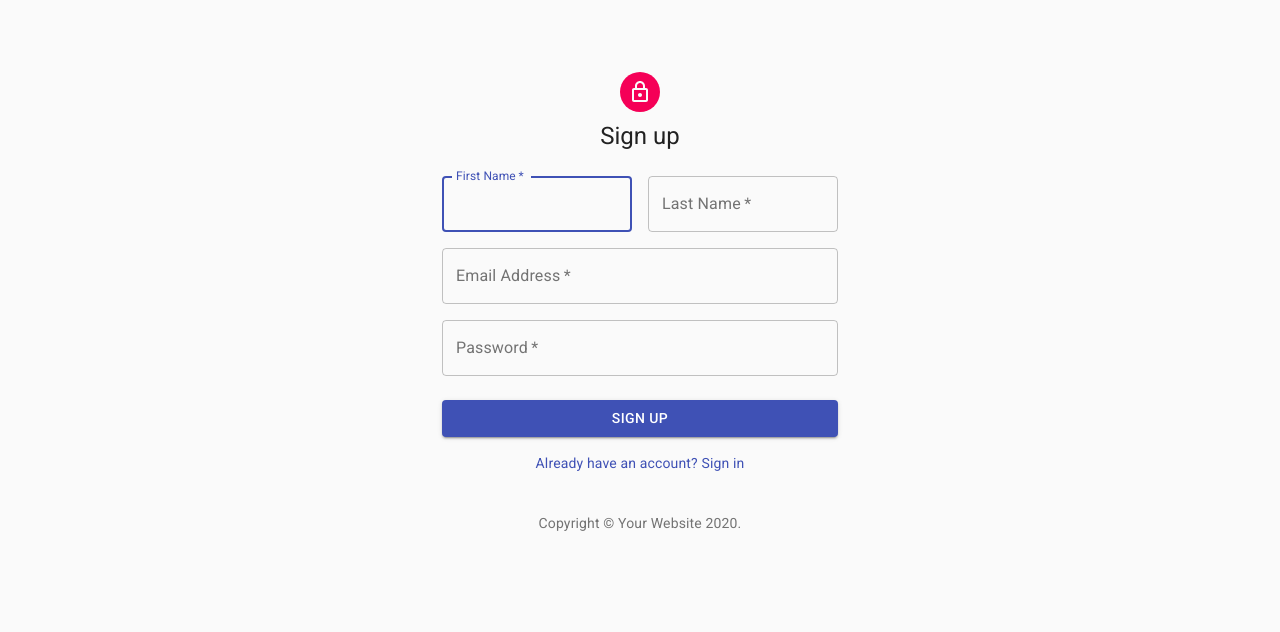
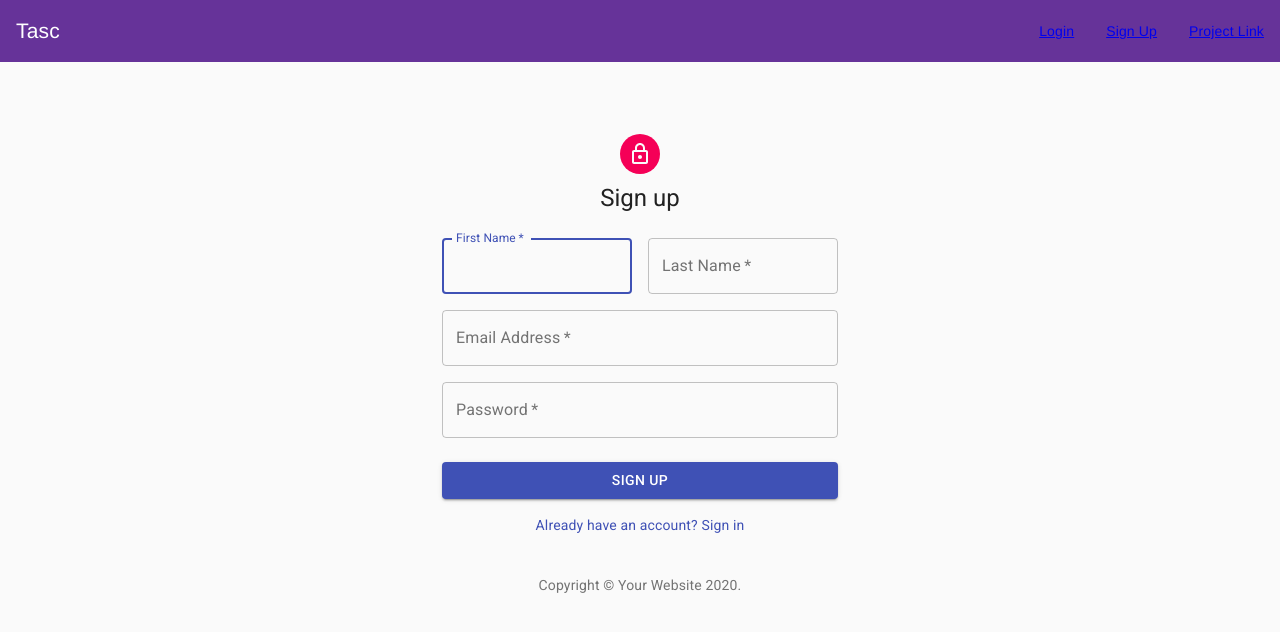
Before and after one commit to maverickamit/tasc, a React (Create React App) app: page /signup in a window 1280 px wide. Shown: the top 632 px of the page. Built offline with nearby package versions, Linux system fonts and the light colour scheme.

Commit message:
feat: displaying navbar with links to diff pages

```diff
--- a/package.json
+++ b/package.json
@@ -11,6 +11,7 @@
     "@testing-library/user-event": "^7.1.2",
     "react": "^16.13.1",
     "react-dom": "^16.13.1",
+    "react-hook-form": "^6.5.3",
     "react-scripts": "3.4.3"
   },
   "scripts": {
--- a/src/App.js
+++ b/src/App.js
@@ -1,7 +1,5 @@
 import React from "react";
 import "./App.css";
-
-import { Router, Link } from "@reach/router";
 
 function App() {
   return <div className="App"></div>;
--- a/src/components/navbar/navbar.jsx
+++ b/src/components/navbar/navbar.jsx
@@ -1,12 +1,19 @@
 import React from "react";
 import "./navbar.css";
+import { Router, Link } from "@reach/router";
 
 const NavBar = () => (
   <header className="navbar">
     <div className="navbar__title navbar__item">Tasc</div>
-    <div className="navbar__item">Login</div>
-    <div className="navbar__item">Sign Up</div>
-    <div className="navbar__item">Project Link</div>
+    <div className="navbar__item">
+      <Link to="/">Login</Link>
+    </div>
+    <div className="navbar__item">
+      <Link to="/signup">Sign Up</Link>
+    </div>
+    <div className="navbar__item">
+      <Link to="#">Project Link</Link>
+    </div>
   </header>
 );
 
--- a/src/index.js
+++ b/src/index.js
@@ -10,10 +10,13 @@ import UserLogin from "./components/login/login.jsx";
 import SignUp from "./components/registration/registration.jsx";
 
 render(
-  <Router>
-    <UserLogin path="/"></UserLogin>
-    <SignUp path="/signup"></SignUp>
-  </Router>,
+  <div>
+    <NavBar />
+    <Router>
+      <UserLogin path="/"></UserLogin>
+      <SignUp path="/signup"></SignUp>
+    </Router>
+  </div>,
   document.getElementById("root")
 );
 
```
Also changed, not shown: 1 other file (tests, documents, lock files or other folders).
